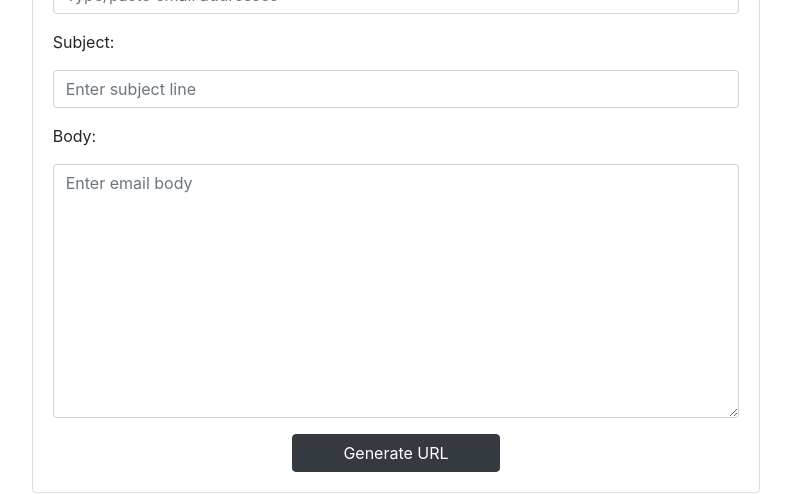
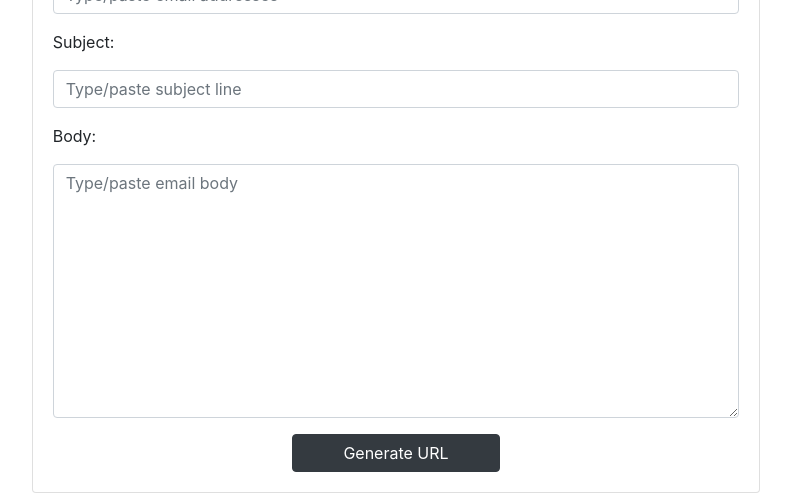
Before and after one commit to syoon123/etemplate, a React (Create React App) app in the folder app/: page / in a window 1280 px wide. Shown: the part 407-901 px from the top of the page, without its empty margins (244-1035 px from the left). Built offline with nearby package versions, Linux system fonts and the light colour scheme.

Commit message:
update placeholders and added isEditing state variable

```diff
--- a/app/src/App.tsx
+++ b/app/src/App.tsx
@@ -27,6 +27,7 @@ export default function App() {
   const [subject, setSubject] = React.useState<string>('');
   const [content, setContent] = React.useState<string>('');
   const [mailToUrl, setMailToUrl] = React.useState<string>('');
+  const [isEditing, setIsEditing] = React.useState<boolean>(true);
 
   function handleRecipients(items: string[]) {
     setRecipients(items);
@@ -91,14 +92,14 @@ export default function App() {
                 {Content({
                   label: 'Subject:',
                   action: handleSubject,
-                  placeholder: 'Enter subject line',
+                  placeholder: 'Type/paste subject line',
                   isLongText: false,
                   isHidden: false,
                 })}
                 {Content({
                   label: 'Body:',
                   action: handleContent,
-                  placeholder: 'Enter email body',
+                  placeholder: 'Type/paste email body',
                   isLongText: true,
                   isHidden: false,
                 })}
```
